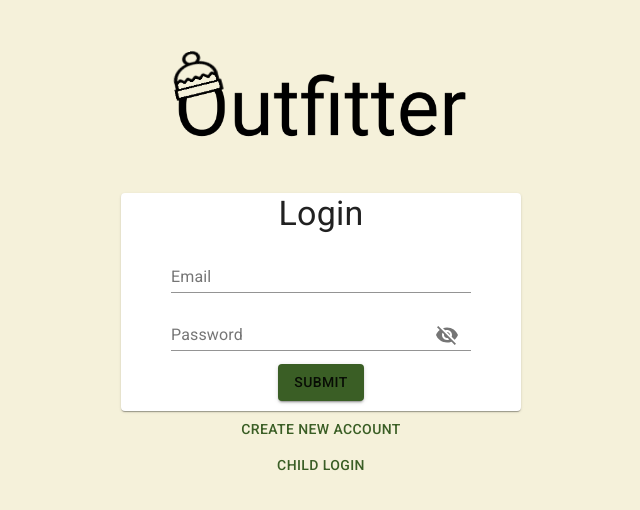
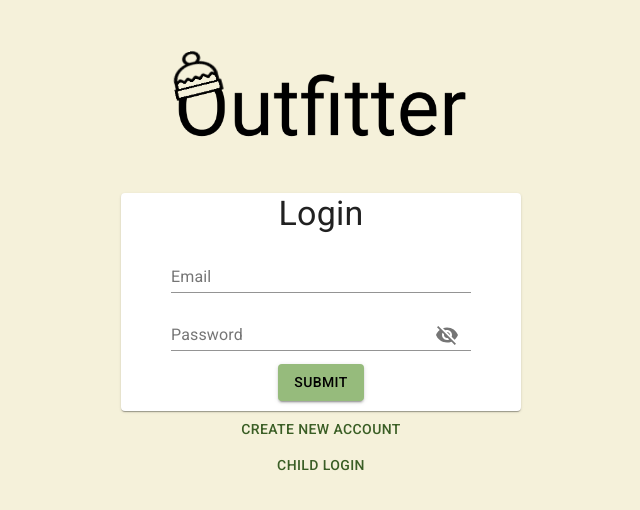
Before and after one commit to johnulbright/outfitter-cra-client, a React (Create React App) app: page / in a window 1280 px wide. Shown: the top 510 px of the page, without its empty margins (319-959 px from the left). Built offline with nearby package versions, Linux system fonts and the light colour scheme.

Commit message:
improves childcreate styling

```diff
--- a/src/components/authentication/Auth.tsx
+++ b/src/components/authentication/Auth.tsx
@@ -71,7 +71,7 @@ export default class Auth extends React.Component<AuthProps, AuthState> {
         <Route path="/child">
           <ChildLogin/>
           <Button >
-        <Link style={{color:'#3a5e25',textDecoration:'none'}} to="/">Parent login</Link>
+        <Link style={{color:'#3a5e25',textDecoration:'none'}} onClick={()=>this.setState({hasAccount:true})} to="/">Parent login</Link>
           </Button>
 
         </Route>
--- a/src/components/authentication/ChildLogin.tsx
+++ b/src/components/authentication/ChildLogin.tsx
@@ -16,7 +16,12 @@ const styles = createStyles({
   },
   input: {
     width:'300px',
-    marginTop:'10px'
+    marginTop:'10px',
+    color:'pink',
+    '&:focused': {
+      boxShadow: 'none',
+      backgroundColor: '#3c52b2',
+    },
   },
   paper: {
     margin:'auto',
@@ -26,7 +31,13 @@ const styles = createStyles({
   },
   button: {
     marginTop:'10px',
-    marginBottom:'10px'
+    marginBottom:'10px',
+    backgroundColor:'#96bb7c',
+    color:'black',
+    '&:hover': {
+      backgroundColor: '#678b4f',
+      color: '#black',
+  },
   },
 });
 
--- a/src/components/authentication/Login.tsx
+++ b/src/components/authentication/Login.tsx
@@ -36,8 +36,12 @@ const styles = createStyles({
   button: {
     marginTop:'10px',
     marginBottom:'10px',
-    backgroundColor:'#3a5e25'
-
+    backgroundColor:'#96bb7c',
+    color:'black',
+    '&:hover': {
+      backgroundColor: '#678b4f',
+      color: '#black',
+  },
   },
 });
 
--- a/src/components/authentication/Signup.tsx
+++ b/src/components/authentication/Signup.tsx
@@ -35,7 +35,12 @@ const styles = createStyles({
   button: {
     marginTop:'10px',
     marginBottom:'10px',
-    backgroundColor:'#3a5e25'
+    backgroundColor:'#96bb7c',
+    color:'black',
+    '&:hover': {
+      backgroundColor: '#678b4f',
+      color: '#black',
+  },
   },
 });
 
--- a/src/components/children/CreateChild.tsx
+++ b/src/components/children/CreateChild.tsx
@@ -5,33 +5,52 @@ import Step from "@material-ui/core/Step";
 import StepLabel from "@material-ui/core/StepLabel";
 import Button from "@material-ui/core/Button";
 import Typography from "@material-ui/core/Typography";
+import { createStyles, WithStyles, withStyles } from "@material-ui/styles";
+import Paper from "@material-ui/core/Paper";
+import AppBar from "@material-ui/core/AppBar";
+import Toolbar from "@material-ui/core/Toolbar";
 
 import {ChildKeys} from '../../types'
 import NewChild from "./NewChild";
 import EventIndex from "../events/EventIndex";
 import NewClothes from '../clothes/NewClothes'
 import APIURL from '../../helpers/environment'
+import outfitterLogo from '../../assets/outfitter-logo.png'
 
-// const useStyles = makeStyles((theme: Theme) =>
-//   createStyles({
-//     root: {
-//       width: '100%',
-//     },
-//     backButton: {
-//       marginRight: theme.spacing(1),
-//     },
-//     instructions: {
-//       marginTop: theme.spacing(1),
-//       marginBottom: theme.spacing(1),
-//     },
-//   }),
-// );
+const styles = createStyles({
+  appBar: {
+      backgroundColor: "#eebb4d",
+      height: 70,
 
-interface CreateChildProps {
+      width: "100%",
+      marginLeft: "0px",
+  },
+
+  paper:{
+
+  },
+  button:{
+
+  },
+  logoutButton: {
+    // margin:'70vw',
+    // color:'pink',
+},
+})
+
+interface CreateChildProps extends WithStyles<typeof styles> {
   sessionToken: string;
   getMyChildren: () => void;
   getAllUsernames: () => void;
+  clearToken: () => void;
+
   takenUsernames: string[];
+  classes: {
+    appBar:string;
+    paper: string;
+    button: string;
+    logoutButton:string;
+}
 }
 
 interface CreateChildState {
@@ -41,7 +60,7 @@ interface CreateChildState {
   submitted:boolean;
 }
 
-export default class CreateChild extends React.Component<CreateChildProps,CreateChildState> {
+class CreateChild extends React.Component<CreateChildProps,CreateChildState> {
   constructor(props: CreateChildProps) {
     super(props);
     this.state = {
@@ -134,15 +153,28 @@ export default class CreateChild extends React.Component<CreateChildProps,Create
   }
 
   render() {
+    const { classes } = this.props;
+
     return (
-      <div style={{width:'400px'}}>
-          <Stepper activeStep={this.state.activeStep} alternativeLabel>
+      <div>
+         <AppBar position="fixed" className={classes.appBar}>
+                    <Toolbar>
+
+                        <img style={{ width: '135px' }} src={outfitterLogo} alt='outfitter logo' />
+                        <Button className={classes.logoutButton} onClick={this.props.clearToken}>Logout</Button>
+                    </Toolbar>
+                </AppBar>
+      <div style={{marginTop:'100px',width:'400px'}}>
+        <Paper>
+        <Stepper activeStep={this.state.activeStep} alternativeLabel>
             {this.getSteps().map((label) => (
               <Step key={label}>
                 <StepLabel>{label}</StepLabel>
               </Step>
             ))}
           </Stepper>
+        </Paper>
+
           <div>
             {this.state.activeStep === this.getSteps().length ? (
               <div>
@@ -150,7 +182,7 @@ export default class CreateChild extends React.Component<CreateChildProps,Create
                 <Button onClick={this.handleReset}>Reset</Button>
               </div>
             ) : (
-              <div style={{margin:"20px"}}>
+              <div style={{marginTop:"20px"}}>
                   {this.getStepContent(this.state.activeStep)}
 
                   <Link to="/"><Button onClick={this.handleClose}>Cancel</Button></Link>
@@ -167,6 +199,10 @@ export default class CreateChild extends React.Component<CreateChildProps,Create
             )}
           </div>
       </div>
+      </div>
+
     );
   }
 }
+
+export default withStyles(styles)(CreateChild);
--- a/src/components/children/NewChild.tsx
+++ b/src/components/children/NewChild.tsx
@@ -1,19 +1,52 @@
 import React from "react";
 import TextField from "@material-ui/core/TextField";
+import Typography from "@material-ui/core/Typography";
 import Button from "@material-ui/core/Button";
 import Checkbox from "@material-ui/core/Checkbox";
 import FormControlLabel from "@material-ui/core/FormControlLabel";
-import List from '@material-ui/core/List'
-import ListItem from '@material-ui/core/ListItem'
+import { createStyles, WithStyles, withStyles } from "@material-ui/styles";
+import Paper from "@material-ui/core/Paper";
 import APIURL from "../../helpers/environment.js";
 import { ChildKeys } from "../../types.js";
 
-interface NewChildProps {
+const styles = createStyles({
+  root: {
+    alignItems:'center',
+    justifyContent:'center'
+  },
+  input: {
+    width:'300px',
+    marginTop:'10px'
+  },
+  paper: {
+    margin:'auto',
+    display: "flex",
+    justifyContent: "center",
+    width: "400px",
+  },
+  button: {
+    marginTop:'10px',
+    marginBottom:'10px',
+    backgroundColor:'#96bb7c',
+    color:'black',
+    '&:hover': {
+      backgroundColor: '#678b4f',
+      color: '#black',
+  },
+  },
+});
+interface NewChildProps  extends WithStyles<typeof styles> {
   sessionToken: string;
   handleNext: () => void;
   setChild: (child:ChildKeys) => void;
   getAllUsernames: () => void;
   takenUsernames: string[];
+  classes: {
+    root: string;
+    input: string;
+    paper: string;
+    button: string;
+  };
 }
 
 interface NewChildState {
@@ -26,7 +59,7 @@ interface NewChildState {
   clicked: boolean;
 }
 
-export default class NewChild extends React.Component<
+class NewChild extends React.Component<
   NewChildProps,
   NewChildState
 > {
@@ -94,13 +127,20 @@ export default class NewChild extends React.Component<
   }
 
   render(): JSX.Element {
+    const { classes } = this.props;
+
     return (
-      <div>
-        <List style={{width:'100%'}}>
-        <h1>New child</h1>
+      <div className={classes.root}>
+      <Paper className={classes.paper}>
+
         <form autoComplete="off">
-          <ListItem>
+        <div>
+        <Typography variant="h4">New child</Typography>
+
+        </div>
+          <div>
           <TextField
+          className={classes.input}
             value={this.state.name}
             error={this.state.badName && this.state.clicked}
             helperText={
@@ -114,17 +154,18 @@ export default class NewChild extends React.Component<
               });
             }}
           />
-          </ListItem>
-         <ListItem>
+          </div>
+         <div>
          <TextField
-            value={this.state.username}
+className={classes.input}
+value={this.state.username}
             error={this.state.badUsername && this.state.clicked}
             helperText={
               this.state.badUsername && this.state.clicked
                 ? "Username is not available"
                 : ""
             }
-            label="User name"
+            label="Username"
             defaultValue=""
             onChange={(e): void => {
               this.setState({
@@ -133,11 +174,13 @@ export default class NewChild extends React.Component<
               });
             }}
           />
-         </ListItem>
-          <ListItem>
+         </div>
+          <div>
           <FormControlLabel
+          style={{marginTop:"20px",marginBottom:"05px"}}
             control={
               <Checkbox
+
                 checked={this.state.underwearRemind}
                 color="primary"
                 inputProps={{ "aria-label": "secondary checkbox" }}
@@ -150,9 +193,11 @@ export default class NewChild extends React.Component<
             }
             label="Remind to change underwear"
           />
-          </ListItem>
-          <ListItem>
+          </div>
+          <div>
           <Button
+          className={classes.button}
+
             onClick={(e) => this.handleSubmit(e)}
             type="submit"
             variant="contained"
@@ -160,13 +205,13 @@ export default class NewChild extends React.Component<
           >
             Next
           </Button>
-            </ListItem>
+            </div>
 
 
         </form>
-        </List>
-
+        </Paper>
       </div>
     );
   }
 }
+export default withStyles(styles)(NewChild);
--- a/src/components/events/NewEvent.tsx
+++ b/src/components/events/NewEvent.tsx
@@ -3,17 +3,51 @@ import TextField from "@material-ui/core/TextField";
 import Button from "@material-ui/core/Button";
 import Typography from "@material-ui/core/Typography";
 import { KeyboardTimePicker,MuiPickersUtilsProvider } from "@material-ui/pickers";
+import Paper from "@material-ui/core/Paper";
+import { createStyles, WithStyles, withStyles } from "@material-ui/styles";
+
 import DateFnsUtils from '@date-io/date-fns';
 import DateFnsAdapter from "@date-io/date-fns";
 import APIURL from "../../helpers/environment.js";
 import {ChildKeys} from '../../types'
 
-
-interface NewEventProps {
+const styles = createStyles({
+  root: {
+    alignItems:'center',
+    justifyContent:'center'
+  },
+  input: {
+    width:'300px',
+    marginTop:'10px'
+  },
+  paper: {
+    margin:'auto',
+    display: "flex",
+    justifyContent: "center",
+    width: "400px",
+  },
+  button: {
+    marginTop:'10px',
+    marginBottom:'10px',
+    backgroundColor:'#96bb7c',
+    color:'black',
+    '&:hover': {
+      backgroundColor: '#678b4f',
+      color: '#black',
+  },
+  },
+});
+interface NewEventProps extends WithStyles<typeof styles> {
   sessionToken: string;
   getEvents: () => void;
   child: ChildKeys;
   setOpenNewEvent:(TorF:boolean)=>void;
+  classes: {
+    root: string;
+    input: string;
+    paper: string;
+    button: string;
+  };
 }
 
 interface NewEventState {
@@ -24,7 +58,7 @@ interface NewEventState {
   clicked: boolean;
 }
 
-export default class NewEvent extends React.Component<
+class NewEvent extends React.Component<
   NewEventProps,
   NewEventState
 > {
@@ -84,13 +118,23 @@ export default class NewEvent extends React.Component<
   };
 
   render(): JSX.Element {
+    const { classes } = this.props;
+
     return (
       <div>
-        <Typography variant='body1'>
+        <Paper>
+
+
+        <form autoComplete="off">
+        <div>
+              <Typography variant='body1'>
           Enter the events that take place outside for your child
         </Typography>
-        <form autoComplete="off">
+          </div>
+          <div>
           <TextField
+          className={classes.input}
+
             value={this.state.eventName}
             error={this.state.badName && this.state.clicked}
             helperText={
@@ -104,6 +148,8 @@ export default class NewEvent extends React.Component<
               });
             }}
           />
+          </div>
+
           <MuiPickersUtilsProvider utils={DateFnsUtils}>
              <KeyboardTimePicker
             label="What time?"
@@ -128,7 +174,10 @@ export default class NewEvent extends React.Component<
             Submit
           </Button>
         </form>
+        </Paper>
+
       </div>
     );
   }
 }
+export default withStyles(styles)(NewEvent);
--- a/src/components/home/Header.tsx
+++ b/src/components/home/Header.tsx
@@ -34,7 +34,7 @@ const barHeight = 70;
 const useStyles = makeStyles((theme: Theme) =>
   createStyles({
       card:{
-        backgroundColor:'#F5F5F6',width: "100%", textAlign: "center"
+        backgroundColor:'#96bb7c',width: "100%", textAlign: "center"
       },
     root: {
       display: "flex",
--- a/src/components/home/Home.tsx
+++ b/src/components/home/Home.tsx
@@ -109,7 +109,7 @@ class Home extends React.Component<HomeProps, HomeState> {
 
             </Route>
             <Route path="/addchild">
-              <CreateChild getMyChildren={this.getMyChildren} getAllUsernames={this.getAllUsernames} takenUsernames={this.state.takenUsernames} sessionToken={this.props.sessionToken} />
+              <CreateChild clearToken={this.props.clearToken} getMyChildren={this.getMyChildren} getAllUsernames={this.getAllUsernames} takenUsernames={this.state.takenUsernames} sessionToken={this.props.sessionToken} />
             </Route>
             <Route path="/editchild">
               <EditChild clearToken={this.props.clearToken}sessionToken={this.props.sessionToken} setActiveChild={this.setActiveChild} child={this.state.activeChild}/>
```
